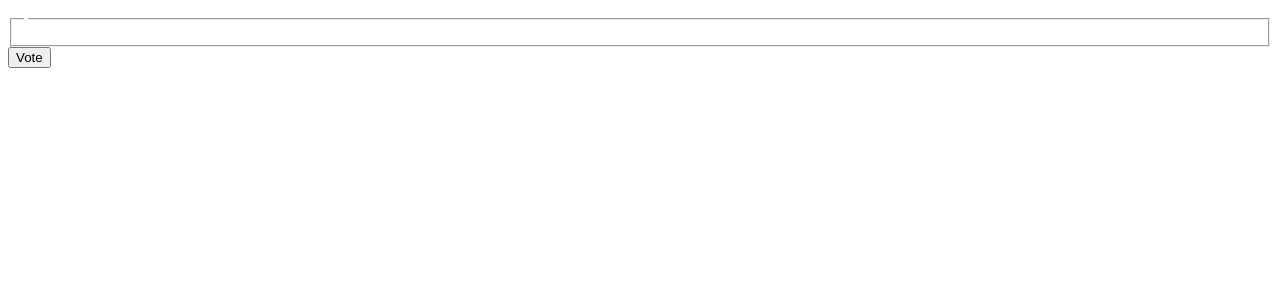
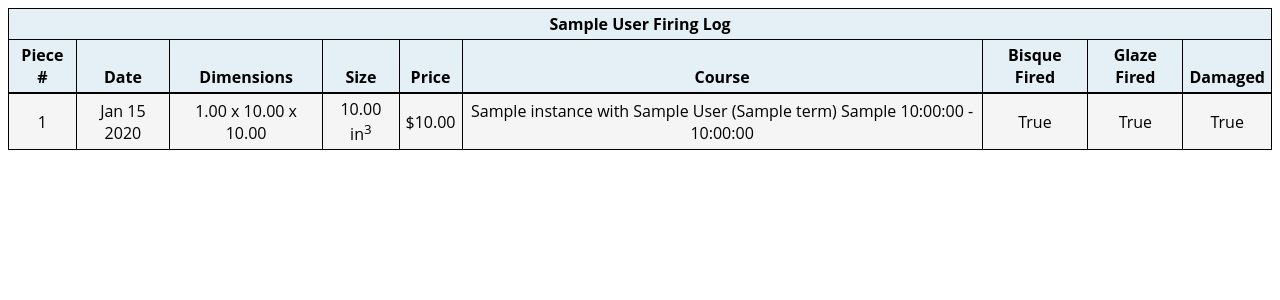
Before and after one commit to rlronan/ghp-measurement, a Django app: page /measure/1/ in a window 1280 px wide. Shown: the top 300 px of the page. Run offline with Django 3.2, Linux system fonts and the light colour scheme; tables that the repository leaves empty hold one stand-in row (values such as "Sample post").

Commit message:
Template and frontend updates

```diff
--- a/measure/models.py
+++ b/measure/models.py
@@ -143,6 +143,7 @@
     # auto pk
     ghp_user = models.ForeignKey(GHPUser, models.CASCADE, null=False)
     ghp_user_piece_id = models.IntegerField(default= 1 )
+    date = models.DateField(blank=True, null=True)
     length = models.DecimalField(default=0.00, max_digits=10, decimal_places=2)
     width = models.DecimalField(default=0.00, max_digits=10, decimal_places=2)
     height = models.DecimalField(default=0.00, max_digits=10, decimal_places=2)
@@ -165,7 +166,7 @@
         #do_something()
         # get previous (maximum) ghp_user_piece_id so we can increment it
         self.ghp_user_piece_id = Piece.objects.filter(ghp_user=self.ghp_user).count() + 1
-
+        self.date = timezone.now()
         # Check the size of the piece is correct (length * width * height)
         assert(self.size == self.length * self.width * self.height)
         super().save(*args, **kwargs)  # Call the "real" save() method.
@@ -175,7 +176,7 @@
         # Create an account for the user if they don't have one
         if not Ledger.objects.filter(piece=self).exists():
             Ledger.objects.create(
-                date = timezone.now(),
+                date = self.date,
                 ghp_user=self.ghp_user,
                 ghp_user_transaction_number=self.ghp_user_transaction_number,
                 amount=-1*self.price,
--- /dev/null
+++ b/measure/static/measure/style.css
@@ -0,0 +1,30 @@
+table {
+    border: 1px solid black;
+    font: 16px "Open Sans", Helvetica, Arial, sans-serif;
+    border-spacing: 0;
+    border-collapse: collapse;
+  }
+
+  th,
+td {
+  border: 1px solid black;
+  padding: 4px 6px;
+  text-align: center;
+}
+
+th {
+  vertical-align: bottom;
+}
+
+thead > tr {
+    background-color: rgb(228, 240, 245);
+  }
+
+  thead > tr:nth-of-type(2) {
+    border-bottom: 2px solid black;
+  }
+
+
+tbody > tr:nth-of-type(odd) {
+    background-color: rgb(245, 245, 245);
+}
--- a/measure/templates/measure/ghp_user.html
+++ b/measure/templates/measure/ghp_user.html
@@ -1,12 +1,41 @@
-<form action="{% url 'measure:ghp_user' ghp_user.id %}" method="post">
-    {% csrf_token %}
-    <fieldset>
-        <legend><h1>{{ ghp_user.first_name }}</h1></legend>
-        {% if error_message %}<p><strong>{{ error_message }}</strong></p>{% endif %}
-        {% for letter in ghp_user.first_name %}
-            <input type="radio" name="choice" id="choice{{ forloop.counter }}" value="{{ ghp_user.id }}">
-            <label for="choice{{ forloop.counter }}">{{ choice.choice_text }}</label><br>
+ {% load static %}
+ <link rel="stylesheet" href="{% static 'measure/style.css' %}">
+
+{% if ghp_user %}
+    <table>
+        <thead>
+            <tr>
+                <th colspan="9">{{ghp_user.first_name}} {{ghp_user.last_name}} Firing Log</th>
+            </tr>
+            <tr>
+                <th>Piece #</th>
+                <th>Date</th>
+                <th>Dimensions</th>
+                <th>Size</th>
+                <th>Price</th>
+                <th>Course</th>
+                <th>Bisque Fired</th>
+                <th>Glaze Fired</th>
+                <th>Damaged</th>
+            </tr>
+        </thead>
+        {% for p in ghp_user_piece_list %}
+            <tbody>
+                <tr>
+                    <td>{{p.ghp_user_piece_id}}</td>
+                    <td>{{ p.date|date:"M d Y" }}</td>
+                    <td>{{ p.length }} x {{p.width}} x {{p.height}}</td>
+                    <td>{{ p.size }} in<sup>3</sup></td>
+                    <td>${{ p.price }}</td>
+                    <td>{{ p.course }}</td>
+                    <td>{{ p.bisque_fired }}</td>
+                    <td>{{ p.glaze_fired }}</td>
+                    <td>{{ p.damaged }}</td>
+                </tr>
+            </tbody>
         {% endfor %}
-    </fieldset>
-    <input type="submit" value="Vote">
-    </form>
+    </table>
+
+{% else %}
+    <p>No user selected.</p>
+{% endif %}
--- a/measure/templates/measure/index.html
+++ b/measure/templates/measure/index.html
@@ -1,7 +1,7 @@
 {% if ghp_user_list %}
     <ul>
     {% for ghp_user in ghp_user_list %}
-        <li><a href="{% url 'measure:ghp_user' ghp_user.id %}">{{ ghp_user.first_name }}</a></li>
+        <li><a href="{% url 'measure:ghp_user' ghp_user.id %}">{{ ghp_user.first_name }} {{ghp_user.last_name}}</a></li>
         <!--<li><a href="/measure/{{ user.id }}/">{{ user.first_name }}</a></li>-->
 
     {% endfor %}
--- a/measure/tests.py
+++ b/measure/tests.py
@@ -162,6 +162,7 @@
     for i in range(num_pieces):
         ghp_user = GHPUser.objects.all().order_by('?')[i % GHPUser.objects.count()]
         ghp_user_piece_id = 0 # placeholder
+        date = timezone.now() - datetime.timedelta(days=np.random.randint(0, 365*10))
         length = decimal.Decimal(np.random.uniform(0.1, 10.0))
         width = decimal.Decimal(np.random.uniform(0.1, 10.0))
         height = decimal.Decimal(np.random.uniform(1.5, 20.0))
@@ -179,6 +180,7 @@
         piece = Piece(
             ghp_user = ghp_user,
             ghp_user_piece_id = ghp_user_piece_id,
+            date=date,
             length = length,
             width = width,
             height = height,
--- a/measure/urls.py
+++ b/measure/urls.py
@@ -7,7 +7,7 @@
     path('', views.IndexView.as_view(), name='index'),
     # the 'name' value as called by the {% url %} template tag
     # to change the url, modifiy the path() argument here
-    path('<int:pk>/', views.GHPUserView.as_view(), name='ghp_user'),
+    path('<int:ghp_user_id>/', views.GHPUserView, name='ghp_user'), #as_view()
     #path('<int:pk>/email/', views.email, name='email'),
-    path('<int:ghp_user_id>/piece/', views.Piece, name='piece'),
+    path('<int:ghp_user_id>/piece/', views.PieceView, name='piece'),
 ]
--- a/measure/views.py
+++ b/measure/views.py
@@ -18,13 +18,23 @@
         """Return the list of all ghp_users."""
         return GHPUser.objects.order_by('last_name').all()
 
-class GHPUserView(generic.DetailView):
-    model = GHPUser
-    template_name = 'measure/ghp_user.html'
+# class GHPUserView(generic.DetailView):
+#     model = GHPUser
+#     template_name = 'measure/ghp_user.html'
+#     context_object_name = 'ghp_user_piece_list'
+
+#     def get_queryset(self):
+#         """Return the list of all pieces associated with a ghp_user."""
+#         return Piece.objects.filter(ghp_user_id=self.ghp_user_id).order_by('date').all()
+
+def GHPUserView(request, ghp_user_id):
+    ghp_user = get_object_or_404(GHPUser, pk=ghp_user_id)
+    ghp_user_piece_list = Piece.objects.filter(ghp_user_id=ghp_user_id).order_by('ghp_user_piece_id').all()
+    return render(request, 'measure/ghp_user.html', {'ghp_user': ghp_user, 'ghp_user_piece_list': ghp_user_piece_list})
 
 
 #class PieceView(generic.FormView):
-def Piece(request, ghp_user_id):
+def PieceView(request, ghp_user_id):
     ghp_user = get_object_or_404(GHPUser, pk=ghp_user_id)
 
     if request.method == 'POST':
```
Also changed, not shown: measure/migrations/0002_piece_date.py (added).
